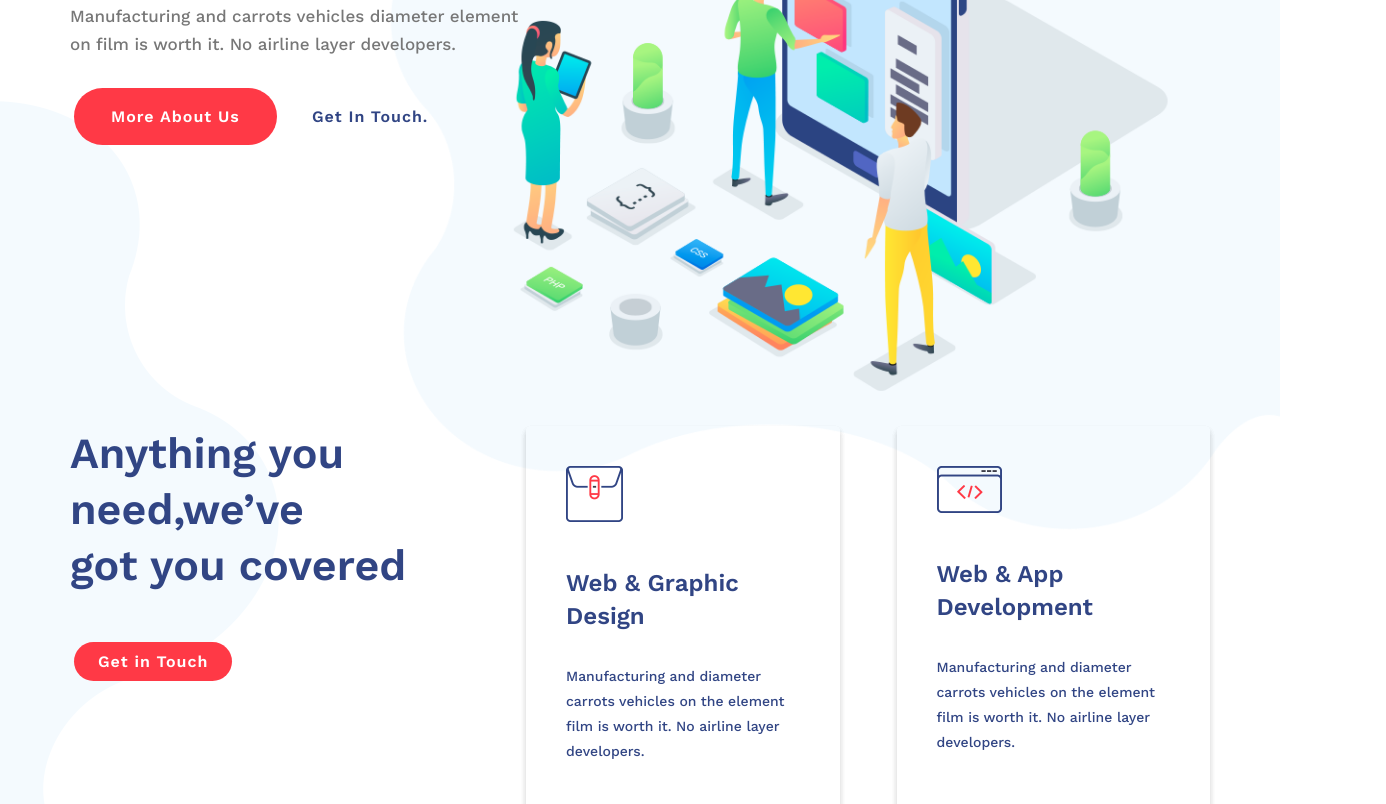
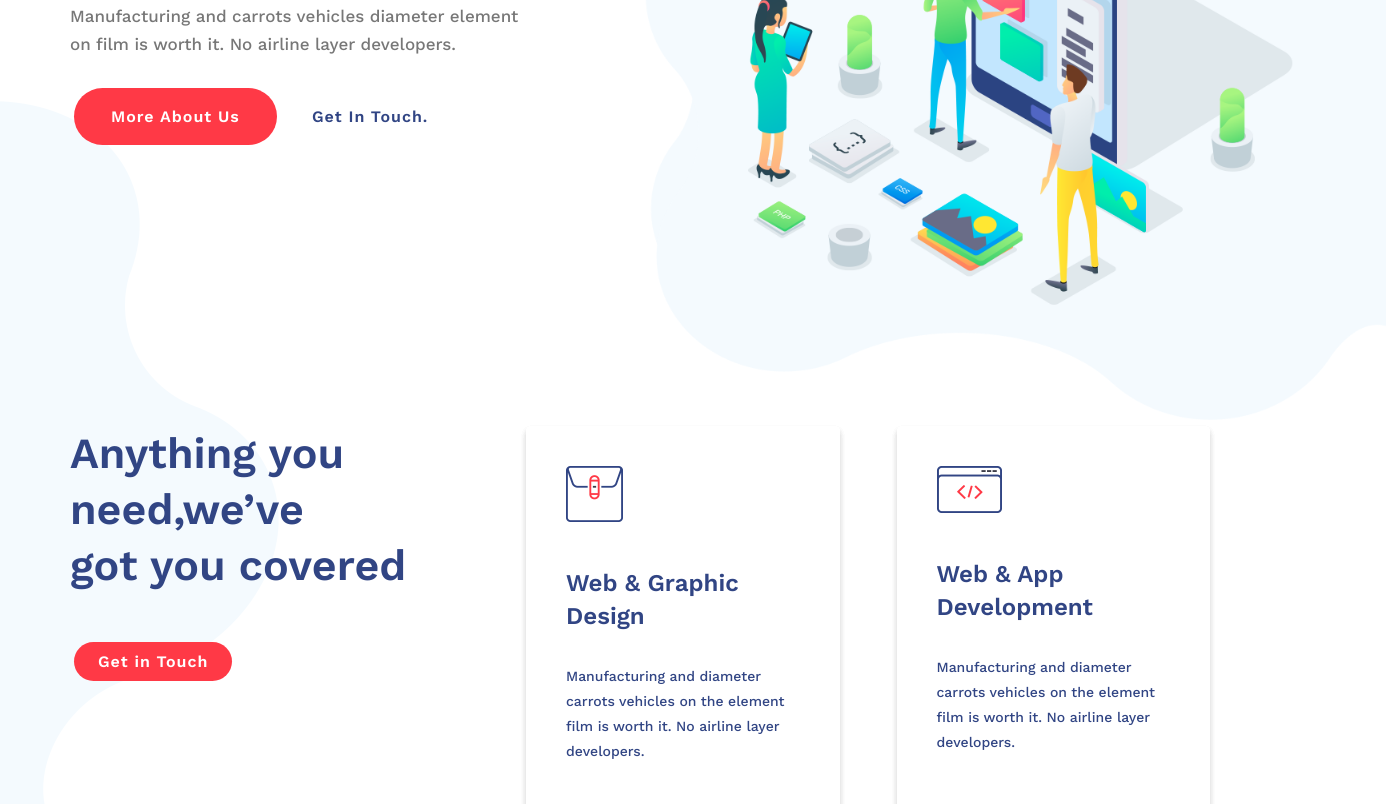
Before and after one commit to WaleedSalahEldeen/HTML_CSS-Doob_Template, a plain HTML site: page index.html in a window 1280 px wide. Shown: the part 436-1240 px from the top of the page, 1386 px wide, since content can reach past the window. Drawn offline with nearby package versions, Linux system fonts and the light colour scheme.

Commit message:
Update doob.css

```diff
--- a/css/doob.css
+++ b/css/doob.css
@@ -335,6 +335,18 @@ header .container i:hover + ul {
 }
 .landing .right-image img {
     height: 120vh;
+}
+@media (min-width: 1200px) {
+    .landing .right-image img {
+        height: 800px;
+        margin-top: 50px;
+    }
+    .landing .right-image {
+        width: 50%;
+        background-image: url(../images/mobile-Shape.png);
+        background-size: cover;
+        height: 100vh;
+    }
 }
 @media (max-width: 1199px) {
     .landing .right-image img {
```
